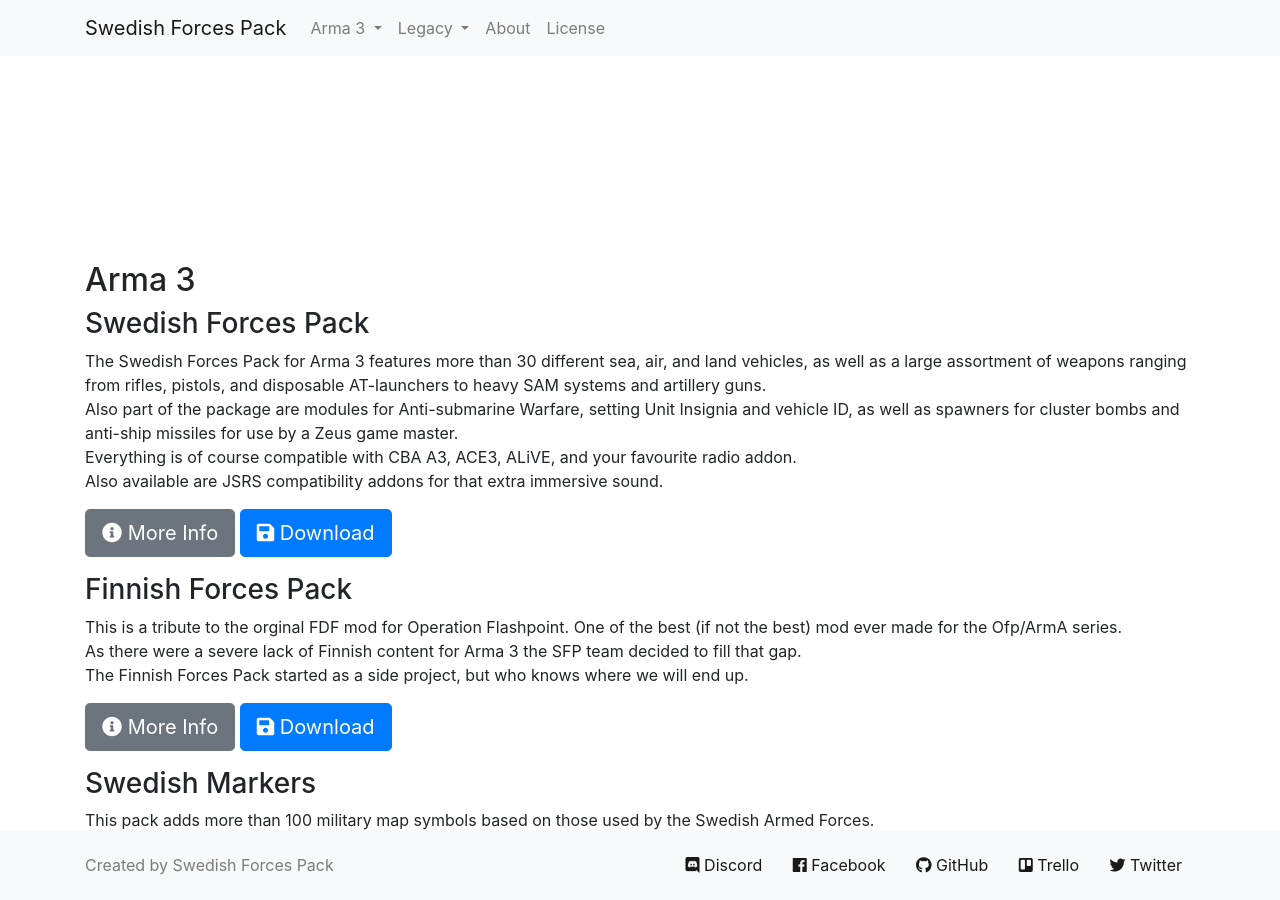
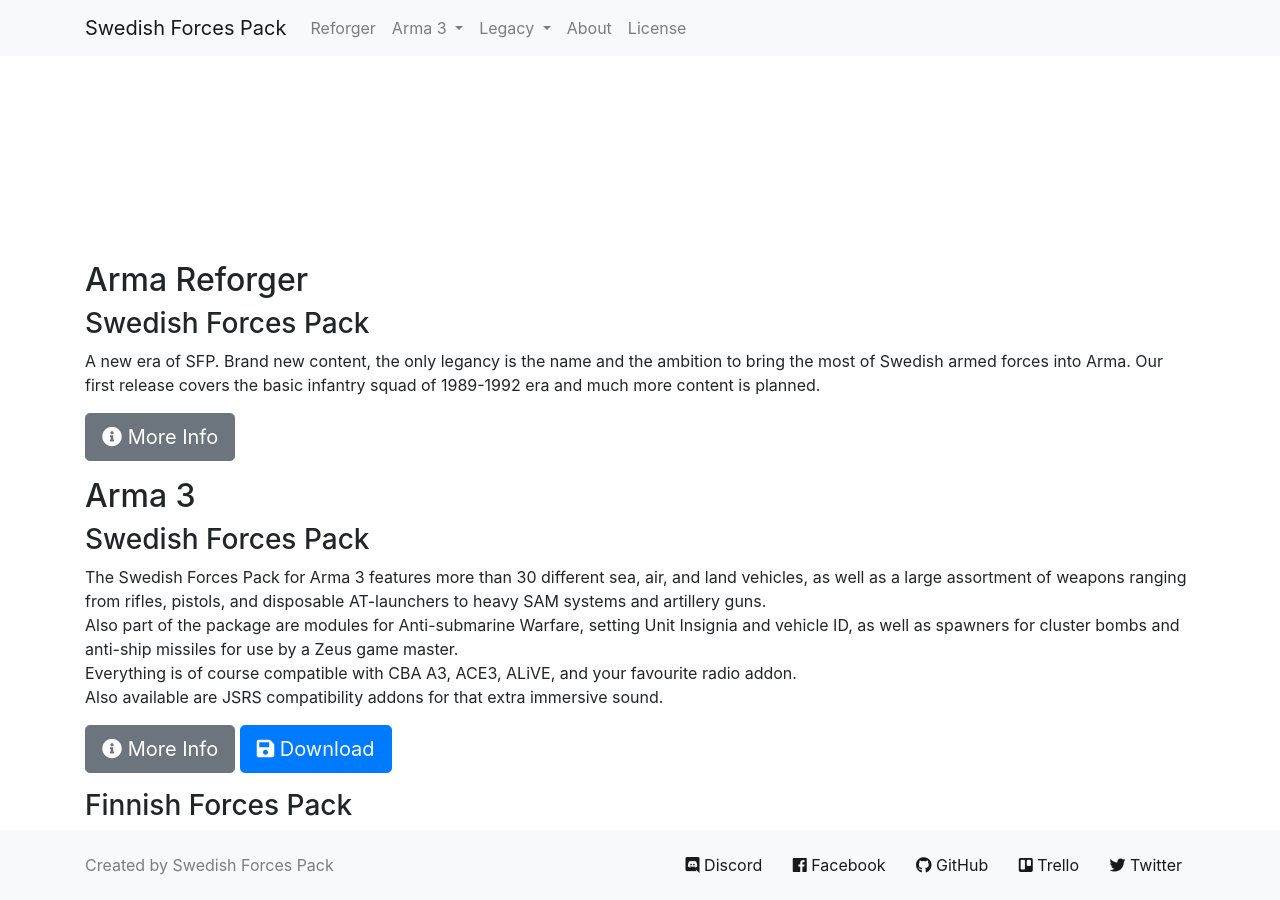
Before and after one commit to SwedishForcesPack/swedishforcespack.github.io, a Jekyll site: the page built from index.html, in a window 1280 px wide and 900 px high, scrolled down 515 px. Built offline with Jekyll 4.4.1, drawn with Linux system fonts in a browser that asks for light colours; nearby versions of some CDN libraries; comment, search, counter and statistics services are not loaded.

Commit message:
SFP Reforger (#60)

```diff
--- a/_includes/navigation.html
+++ b/_includes/navigation.html
@@ -4,8 +4,13 @@
       <span class="navbar-toggler-icon"></span>
     </button>
     <a class="navbar-brand" href="/">Swedish Forces Pack</a>
+
     <div class="collapse navbar-collapse" id="navbar">
       <ul class="navbar-nav">
+        <li class="nav-item">
+          <a class="nav-link" href="/reforger">Reforger</a>
+        </li>
+
         <li class="nav-item dropdown">
           <a class="nav-link dropdown-toggle" id="arma3-dropdown" data-toggle="dropdown" aria-haspopup="true" aria-expanded="false">
             Arma 3
--- a/index.html
+++ b/index.html
@@ -5,7 +5,25 @@
 <div id="start-video-wrapper">
     <div id="start-video"></div>
 </div>
+<div class="container" id="reforger">
+  <h2>Arma Reforger</h2>
 
+  <div id="reforger-sfp">
+    <h3>Swedish Forces Pack</h3>
+
+    <p>
+      A new era of SFP. Brand new content, the only legancy is the name and the ambition to bring the most of Swedish armed forces into Arma.
+      Our first release covers the basic infantry squad of 1989-1992 era and much more content is planned.
+    </p>
+
+    <p>
+      <a class="btn btn-secondary btn-lg" href="/reforger/">
+        <span class="fa fa-info-circle"></span>
+        More Info
+      </a>
+    </p>
+  </div>
+</div>
 <div class="container" id="arma-3">
   <h2>Arma 3</h2>
 
```
Also changed, not shown: reforger/index.html (added, +96 -0 lines), reforger/images/ak4or.jpg (added), reforger/images/pskott.jpg (added), 2 other files.
